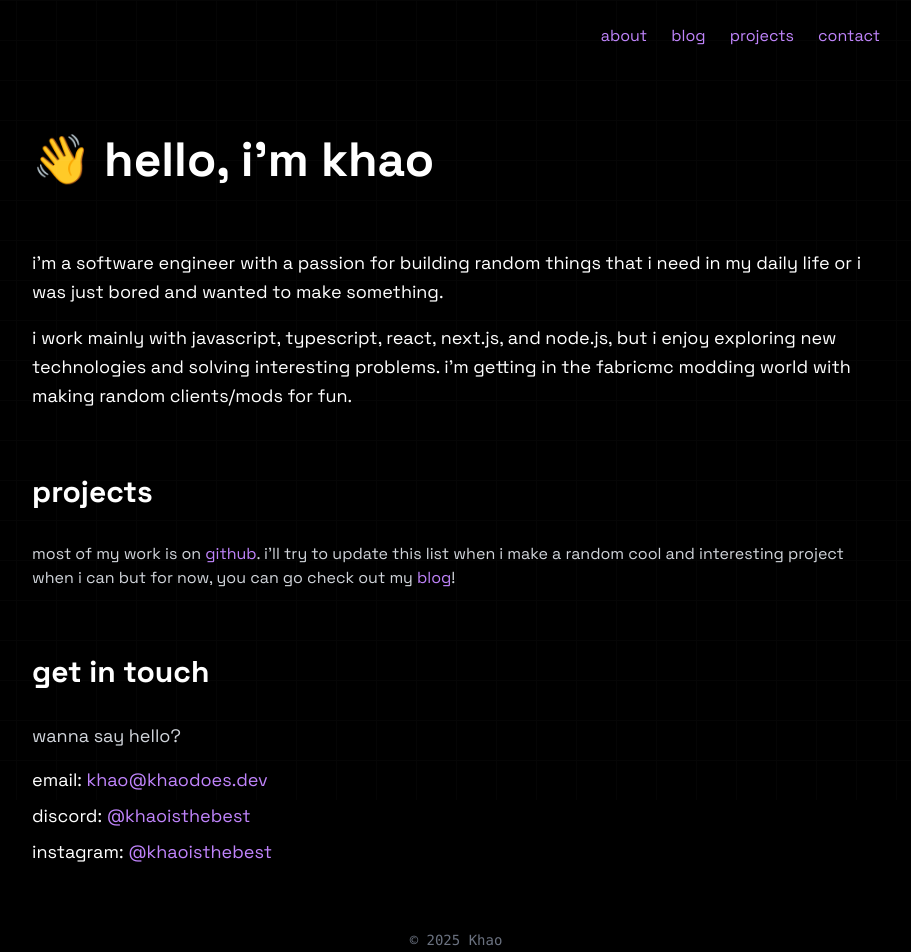
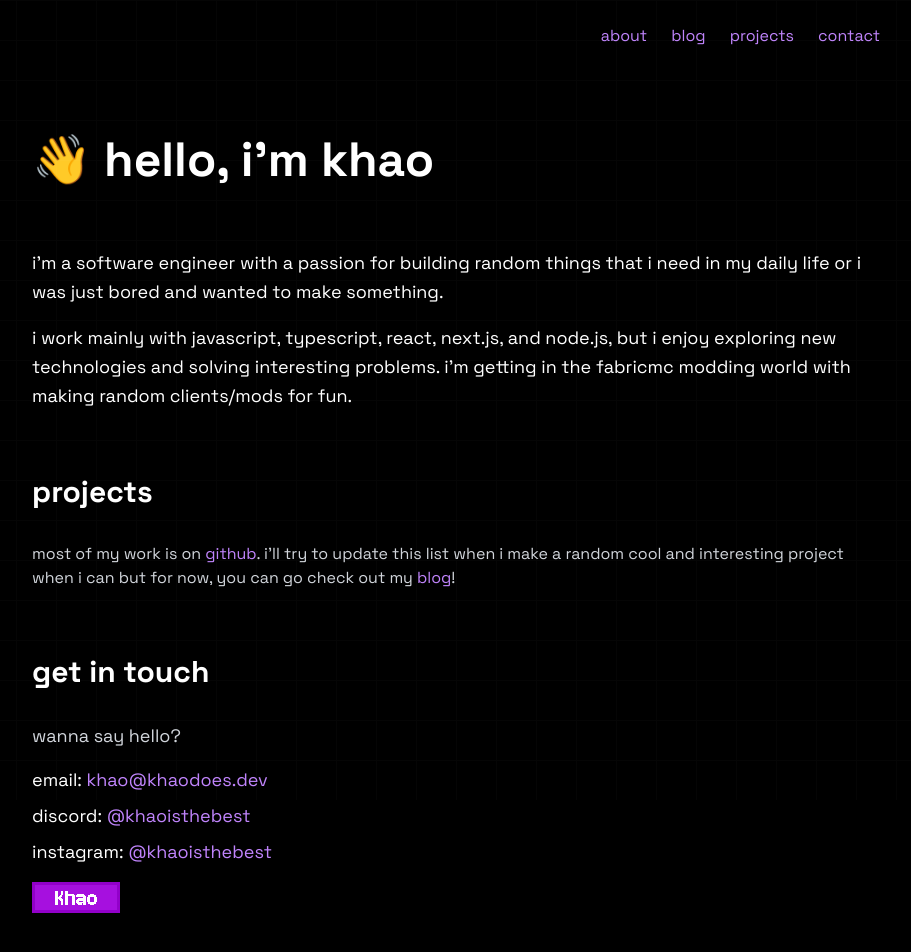
Before and after one commit to KhaoDoesDev/portfolio, a Next.js app: page / in a window 1280 px wide. Shown: the top 952 px of the page, without its empty margins (184-1095 px from the left). Built offline with nearby package versions, Linux system fonts and the light colour scheme.

Commit message:
feat: added my 88x31 to the page

```diff
--- a/src/app/globals.css
+++ b/src/app/globals.css
@@ -1,6 +1,15 @@
 @tailwind base;
 @tailwind components;
 @tailwind utilities;
+
+.eightyeightthirtyone {
+  image-rendering: auto;
+  image-rendering: crisp-edges;
+  image-rendering: pixelated;
+  image-rendering: -webkit-optimize-contrast;
+  width: 88px;
+  height: 31px;
+}
 
 @layer base {
   :root {
--- a/src/app/page.tsx
+++ b/src/app/page.tsx
@@ -36,7 +36,7 @@ export default function Portfolio() {
         <section id="contact" className="mb-16">
           <h2 className="text-3xl font-bold mb-8">get in touch</h2>
 
-          <div className="space-y-4 text-lg">
+          <div className="flex flex-col gap-4 text-lg">
             <p className="text-gray-300">wanna say hello?</p>
 
             <div className="space-y-2">
@@ -59,6 +59,8 @@ export default function Portfolio() {
                 </Link>
               </p>
             </div>
+
+            <a href="https://www.khaodoes.dev"><img src="/88x31.png" className="eightyeightthirtyone" alt="khao" /></a>
           </div>
         </section>
 
```
